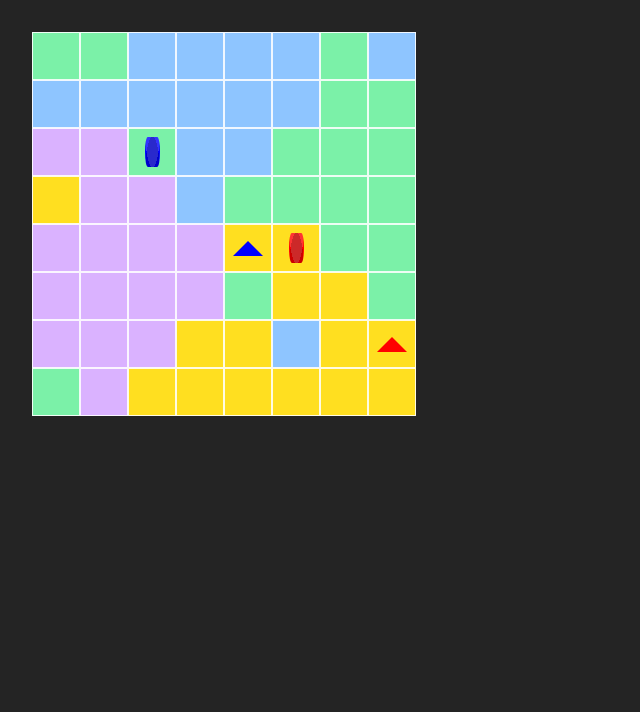
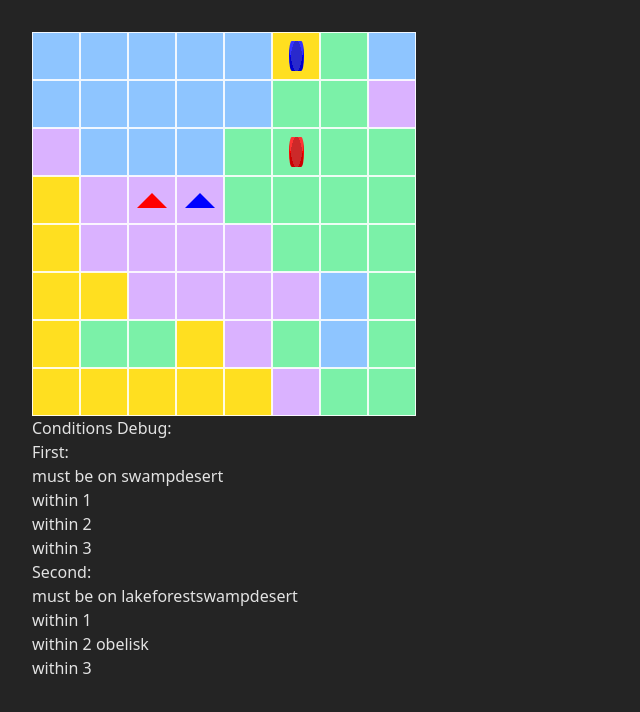
Before and after one commit to Mosniff/daycrypter, a React (Vite) app: page / in a window 1280 px wide. Shown: the top 712 px of the page, without its empty margins (0-640 px from the left). Built offline with nearby package versions, Linux system fonts and the light colour scheme.

Commit message:
complete game generation with working conditions

```diff
--- a/src/App.tsx
+++ b/src/App.tsx
@@ -1,9 +1,56 @@
+import { useEffect, useState } from "react";
 import { GameMap } from "./components/GameMap";
+import { GameData } from "./types";
+import { generateGame } from "./gameLogic/game";
 
 function App() {
+  const [gameData, setGameData] = useState<GameData | "failed" | null>(null);
+  useEffect(() => {
+    const generatedGame = generateGame();
+    setGameData(generatedGame);
+  }, []);
+
   return (
     <>
-      <GameMap />
+      {!gameData && <div>Loading...</div>}
+      {gameData == "failed" && <div>Game failed, please refresh</div>}
+      {gameData && gameData != "failed" && (
+        <>
+          <GameMap gameData={gameData} />
+
+          {/* Debug */}
+          <div className="flex flex-col justify-start items-start">
+            <div>Conditions Debug: </div>
+            <div>First:</div>
+            <div>must be on {gameData.condition1?.acceptableTerrains}</div>
+            <div>
+              within 1 {gameData.condition1?.requiredTerrainWithinOneTile}
+            </div>
+            <div>
+              within 2{" "}
+              {gameData.condition1?.requiredStructureTypeWithinTwoTiles}
+            </div>
+            <div>
+              within 3{" "}
+              {gameData.condition1?.requiredStructureColorWithinThreeTiles}
+            </div>
+            <div>Second:</div>
+            <div>must be on {gameData.condition2?.acceptableTerrains}</div>
+            <div>
+              within 1 {gameData.condition2?.requiredTerrainWithinOneTile}
+            </div>
+            <div>
+              within 2{" "}
+              {gameData.condition2?.requiredStructureTypeWithinTwoTiles}
+            </div>
+            <div>
+              within 3{" "}
+              {gameData.condition2?.requiredStructureColorWithinThreeTiles}
+            </div>
+          </div>
+          {/* Debug */}
+        </>
+      )}
     </>
   );
 }
--- a/src/components/GameMap.tsx
+++ b/src/components/GameMap.tsx
@@ -1,5 +1,4 @@
-import { generateMap } from "../gameLogic/map";
-import { MapData, RowData } from "../types";
+import { GameData, MapData, RowData } from "../types";
 import { GameMapRow } from "./GameMapRow";
 
 const getRowFromMapData = (mapData: MapData, rowNumber: number) => {
@@ -11,17 +10,22 @@ const getRowFromMapData = (mapData: MapData, rowNumber: number) => {
   return rowData;
 };
 
-export const GameMap = () => {
-  const mapData = generateMap();
+type GameMapProps = {
+  gameData: GameData;
+};
+
+export const GameMap = ({ gameData }: GameMapProps) => {
   const rowNumbers = Array.from({ length: 8 }, (_, index) => index + 1);
   return (
+    <>
       <div>
         {rowNumbers.map((rowNumber) => (
           <GameMapRow
             key={rowNumber}
-          rowData={getRowFromMapData(mapData, rowNumber)}
+            rowData={getRowFromMapData(gameData.mapData, rowNumber)}
           />
         ))}
       </div>
+    </>
   );
 };
--- /dev/null
+++ b/src/gameLogic/game.ts
@@ -0,0 +1,31 @@
+import { Condition, GameData } from "../types";
+import { generateMap } from "./map";
+import { generateAcceptableConditions } from "./rules";
+
+export const generateGame: () => GameData | "failed" = () => {
+  let conditions:
+    | {
+        condition1: Condition;
+        condition2: Condition;
+      }
+    | "failed" = "failed";
+  let mapData;
+  let tries = 0;
+  while (tries < 1000 && conditions == "failed") {
+    mapData = generateMap();
+    conditions = generateAcceptableConditions(mapData);
+    tries++;
+  }
+
+  if (conditions == "failed" || !mapData) {
+    return "failed";
+  } else {
+    const gameData: GameData = {
+      mapData: mapData,
+      condition1: conditions.condition1,
+      condition2: conditions.condition2,
+      failed: false,
+    };
+    return gameData;
+  }
+};
--- a/src/gameLogic/map.ts
+++ b/src/gameLogic/map.ts
@@ -1,9 +1,4 @@
 import { Coordinates, MapData, TerrainType, TileData } from "../types";
-import {
-  countAcceptableTiles,
-  generateAcceptableConditions,
-  generateCondition,
-} from "./rules";
 
 // Map Generation
 export const generateMap: () => MapData = () => {
@@ -31,8 +26,6 @@ export const generateMap: () => MapData = () => {
   }
 
   const populatedMapData = populateMap(mapData);
-
-  generateAcceptableConditions(mapData);
 
   return populatedMapData;
 };
--- a/src/gameLogic/rules.ts
+++ b/src/gameLogic/rules.ts
@@ -76,7 +76,7 @@ const checkIfStructureColorWithinThreeTiles: (
   requiredStructureColor: StructureColor
 ) => boolean = (mapData, tileIndex, requiredStructureColor) => {
   let answer = false;
-  const tiles = grabTilesWithinDistance(2, mapData, tileIndex);
+  const tiles = grabTilesWithinDistance(3, mapData, tileIndex);
   Object.values(tiles).forEach((tile) => {
     if (tile.structure?.color == requiredStructureColor) {
       answer = true;
@@ -185,7 +185,7 @@ export const generateAcceptableConditions: (mapData: MapData) =>
   while (tries < 100) {
     const condition1 = generateCondition();
     const condition2 = generateCondition();
-    if (countAcceptableTiles(mapData, condition1, condition2) == 2) {
+    if (countAcceptableTiles(mapData, condition1, condition2) == 1) {
       console.log(
         `successful conditions achieved with ${tries + 1} tries`,
         condition1,
@@ -197,5 +197,6 @@ export const generateAcceptableConditions: (mapData: MapData) =>
     }
     tries++;
   }
+  console.log(`finished looping ${tries + 1}`, conditions);
   return conditions;
 };
--- a/src/types.ts
+++ b/src/types.ts
@@ -1,4 +1,12 @@
-export type MapData = { [key: number]: TileData };
+export type GameData = {
+  mapData: MapData;
+  condition1?: Condition;
+  condition2?: Condition;
+  failed?: boolean;
+};
+export type MapData = {
+  [key: number]: TileData;
+};
 export type RowData = { [key: number]: TileData; rowNumber: number };
 export type TileData = {
   terrainType: TerrainType;
```
Lines whose indentation alone changed are shown as unchanged.
